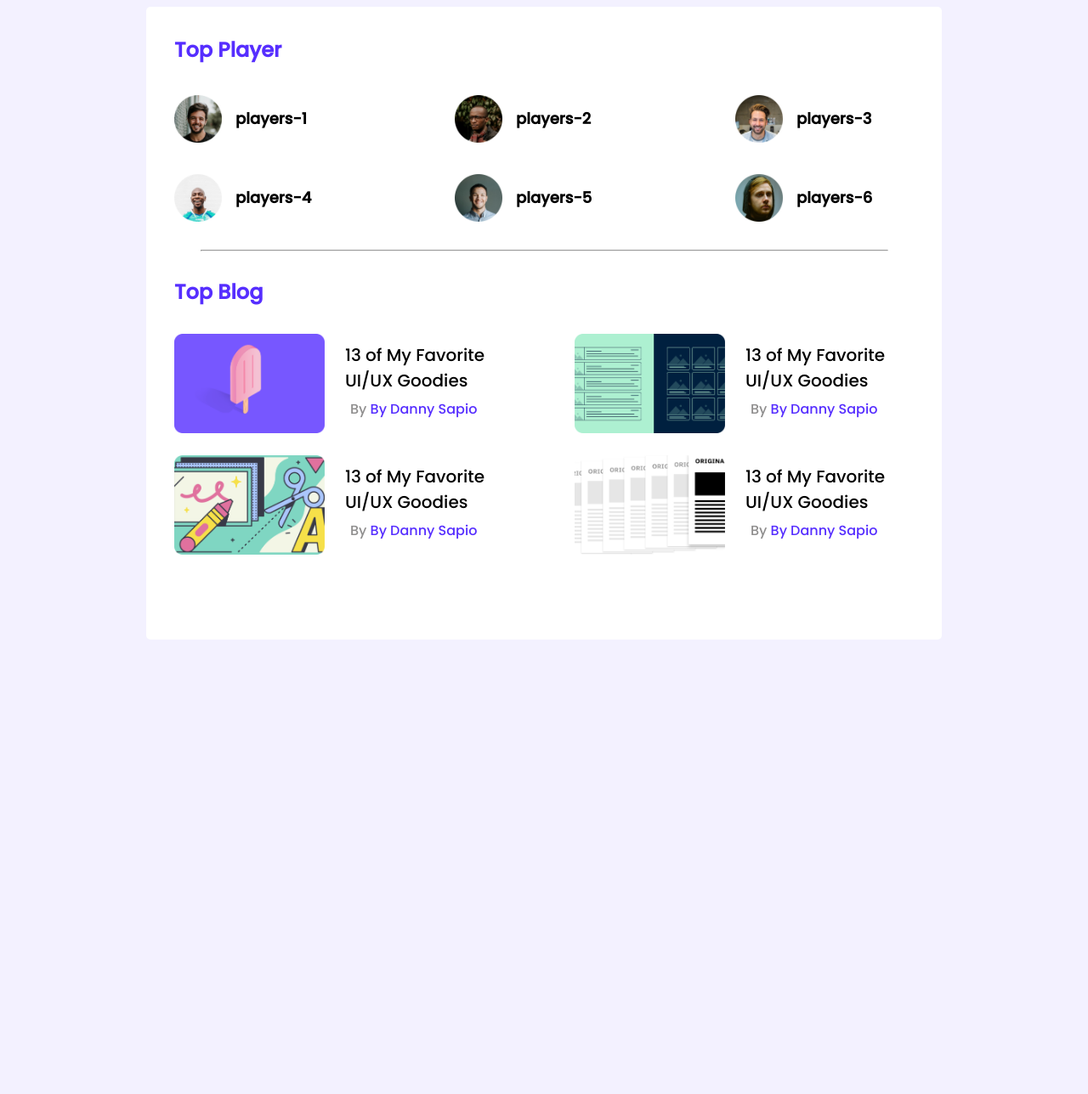
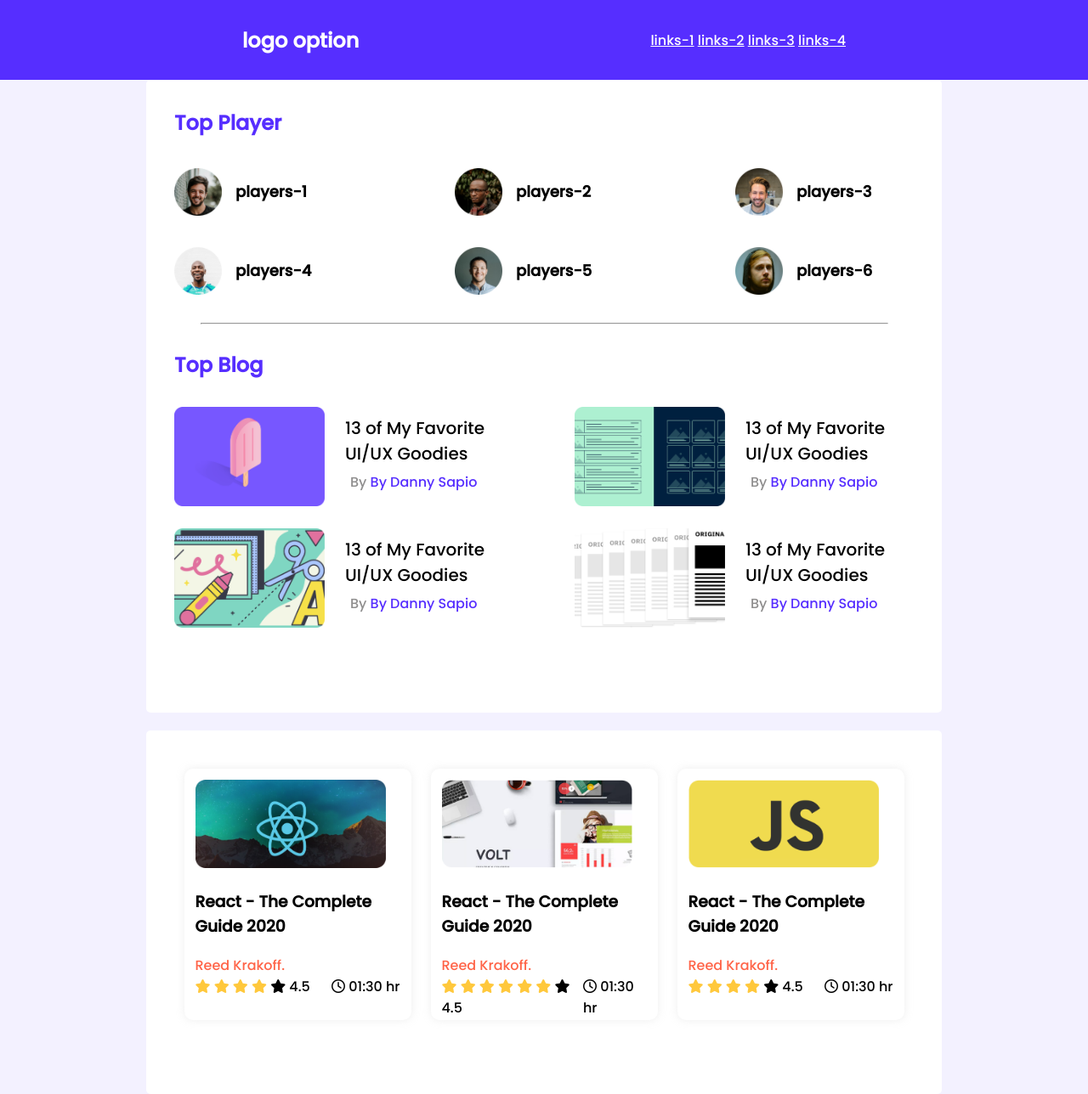
Before and after one commit to Towhidulislam0/Module-9-LeaderBoard, a plain HTML site: page index.html in a window 1280 px wide. Shown: the whole page at 85% size. Before the commit the page ends 800 px from the top, so only its background shows below. Drawn offline with Linux system fonts and the light colour scheme.

Commit message:
second section added

```diff
--- a/index.html
+++ b/index.html
@@ -5,6 +5,7 @@
     <meta charset="UTF-8">
     <meta http-equiv="X-UA-Compatible" content="IE=edge">
     <meta name="viewport" content="width=device-width, initial-scale=1.0">
+    <script src="https://kit.fontawesome.com/7e32ad2721.js" crossorigin="anonymous"></script>
     <link rel="stylesheet" href="style.css">
     <title>Creating Leaderboard</title>
 </head>
@@ -14,7 +15,18 @@
     header start
     --------------->
     <header>
+        <nav class="navigation">
+            <div class="icon">
+                <h1>logo option</h1>
+            </div>
+            <div class="links">
+                <a class="top-link" href="">links-1</a>
+                <a class="top-link" href="">links-2</a>
+                <a class="top-link" href="">links-3</a>
+                <a class="top-link" href="">links-4</a>
+            </div>
 
+        </nav>
     </header>
     <!---------------
     header end
@@ -60,6 +72,7 @@
                 <hr>
             </div>
             <!-- player end -->
+
             <!-- blog start -->
             <h1 class="top-word">Top Blog</h1>
             <div class="top-blogs">
@@ -101,8 +114,80 @@
                 </article>
             </div>
             <!-- blog end -->
+        </section>
 
+        <!-- course start -->
+        <section class="course-section">
+            <div class="course">
+                <div class="course-item">
+                    <img class="course-image" src="images/courses/course-1.png" alt="">
+                    <div>
+                        <h3 class="course-title">React - The Complete Guide 2020</h3>
+                        <a class="course-link" href="">Reed Krakoff.</a>
+                        <div class="course-reating-and-time">
+                            <span class="course-reating">
+                                <i class="fas fa-star spacal"></i>
+                                <i class="fas fa-star spacal"></i>
+                                <i class="fas fa-star spacal"></i>
+                                <i class="fas fa-star spacal"></i>
+                                <i class="fas fa-star"></i>
+                                4.5
+                            </span>
+                            <span class="course-time">
+                                <i class="far fa-clock"></i>
+                                01:30 hr
+                            </span>
+                        </div>
+                    </div>
+                </div>
+                <div class="course-item">
+                    <img class="course-image" src="images/courses/course-2.png" alt="">
+                    <div>
+                        <h3 class="course-title">React - The Complete Guide 2020</h3>
+                        <a class="course-link" href="">Reed Krakoff.</a>
+                        <div class="course-reating-and-time">
+                            <span class="course-reating">
+                                <i class="fas fa-star spacal"></i>
+                                <i class="fas fa-star spacal"></i>
+                                <i class="fas fa-star spacal"></i>
+                                <i class="fas fa-star spacal"></i>
+                                <i class="fas fa-star spacal"></i>
+                                <i class="fas fa-star spacal"></i>
+                                <i class="fas fa-star"></i>
+                                4.5
+                            </span>
+                            <span class="course-time">
+                                <i class="far fa-clock"></i>
+                                01:30 hr
+                            </span>
+                        </div>
+                    </div>
+                </div>
+                <div class="course-item">
+                    <img class="course-image" src="images/courses/course-3.png" alt="">
+                    <div>
+                        <h3 class="course-title">React - The Complete Guide 2020</h3>
+                        <a class="course-link" href="">Reed Krakoff.</a>
+                        <div class="course-reating-and-time">
+                            <span class="course-reating">
+                                <i class="fas fa-star spacal"></i>
+                                <i class="fas fa-star spacal"></i>
+                                <i class="fas fa-star spacal"></i>
+                                <i class="fas fa-star spacal"></i>
+                                <i class="fas fa-star"></i>
+                                4.5
+                            </span>
+                            <span class="course-time">
+                                <i class="far fa-clock"></i>
+                                01:30 hr
+                            </span>
+                        </div>
+                    </div>
+                </div>
+
+            </div>
         </section>
+        <!-- course end -->
 
     </main>
     <!----------------
@@ -114,10 +199,6 @@
     last section start
     ----------------->
     <footer>
-        <section>
-
-        </section>
-
     </footer>
     <!----------------
     last section end
--- a/style.css
+++ b/style.css
@@ -3,12 +3,34 @@
 body{
     font-family: 'Poppins', sans-serif;
     background: #F3F1FF;
+    margin: 0;
+}
+/* navigation bar section */
+.navigation{
+    background-color: #562EFF;
+    width: 100%;
+    height: 94px;
+    display: flex;
+    justify-content: space-between;
+    align-items: center;
+}
+.icon{
+    color: white;
+    padding-left: 285px;
+}
+.links{
+    padding-right: 285px;
+}
+.top-link{
+    color: white;
+    padding-left: ;
 }
 
 /* top playeras style section   */
 .main-section{
     display: flex;
     justify-content: center;
+    flex-wrap: wrap;
 }
 .top-word{
     font-size: 24px;
@@ -80,3 +102,41 @@ hr{
     font-weight: 500;
     margin: 0;
 }
+/* course style section  */
+.course-section{
+    width: 870px;
+    height: 362px;
+    padding: 33px;
+    background-color: #FFFFFF;
+    margin-top: 21px;
+    border-radius: 5px;
+}
+.course{
+    display: flex;
+    justify-content: space-between;
+    justify-content: center;
+    align-items: center;
+}
+.course-image{
+    width: 224px;
+    height: 104px;
+}
+.course-link{
+    text-decoration: none;
+    color: tomato;
+}
+.spacal{
+    color: rgb(255, 200, 60);
+}
+.course-reating-and-time{
+    display: flex;
+    justify-content: space-between;
+}
+.course-item{
+    width: 253px;
+    height: 270px;
+    margin: 11.5px;
+    padding: 13px;
+    border-radius: 10px;
+    box-shadow: 0.1px 0.1px 10px rgba(204, 204, 204, 0.336);
+}
```
